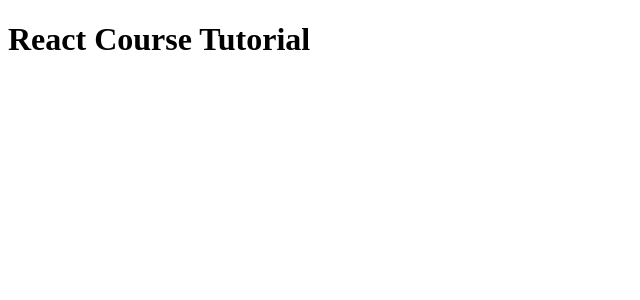
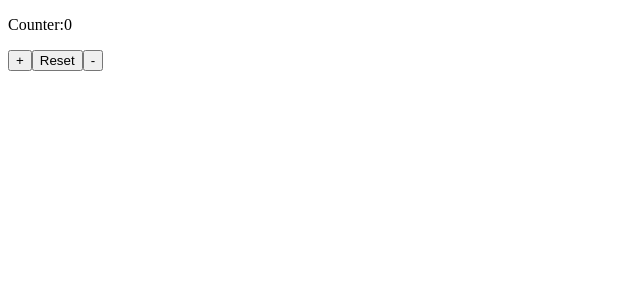
Before and after one commit to chrls97/react-crash-course, a React (Vite) app: page / in a window 1280 px wide. Shown: the top 300 px of the page, without its empty margins (0-640 px from the left). Built offline with nearby package versions, Linux system fonts and the light colour scheme.

Commit message:
done learning react hooks useState with Counter App

```diff
--- a/src/App.jsx
+++ b/src/App.jsx
@@ -1,7 +1,11 @@
+import Hooks from './Hooks.jsx';
+import Counter from './Counter.jsx';
 
 function App() {
   return (
-    <h1>React Course Tutorial</h1>
+    <>
+      <Counter />
+    </>
   )
 }
 
--- /dev/null
+++ b/src/Counter.jsx
@@ -0,0 +1,29 @@
+import React, {useState} from 'react'
+
+function Counter(){
+
+  const [counter, setCounter] = useState(0);
+
+  const addCounter = () => {
+    setCounter(counter + 1);
+  }
+
+  const resetCounter = () => {
+    setCounter(0)
+  }
+
+  const subCounter = () => {
+    setCounter(counter - 1);
+  }
+
+  return(
+    <>
+    <p>Counter:{counter}</p>
+    <button onClick={addCounter}>+</button>
+    <button onClick={resetCounter}>Reset</button>
+    <button onClick={subCounter}>-</button>
+    </>
+  )
+}
+
+export default Counter;
--- /dev/null
+++ b/src/Hooks.jsx
@@ -0,0 +1,43 @@
+import React, {useState} from 'react'
+
+
+function Hooks(){
+
+  const [name, setName] = useState('Guest');
+  const [age, setAge] = useState(0);
+  const [employed, setEmployed] = useState(false)
+
+  const updateName = () =>{
+    setName("Charles Lennard Amon")
+  }
+
+  const incrementAge = () =>{
+    if (age < 10)
+      setAge(age + 1)
+    else
+      alert("cannot add anymore")
+  }
+
+  const isEmployed = () => {
+    setEmployed(!employed)
+  }
+
+
+
+
+
+  return(
+    <>
+      <p>Name: {name}</p>
+      <button onClick={updateName}>Set Name</button>
+
+      <p>Age: {age}</p>
+      <button onClick={incrementAge}>Increment age</button>
+
+      <p>Employed: {employed ? "Employed" : "Not Employed"}</p>
+      <button onClick={isEmployed}>Increment age</button>
+    </>
+  );
+}
+
+export default Hooks;
```
